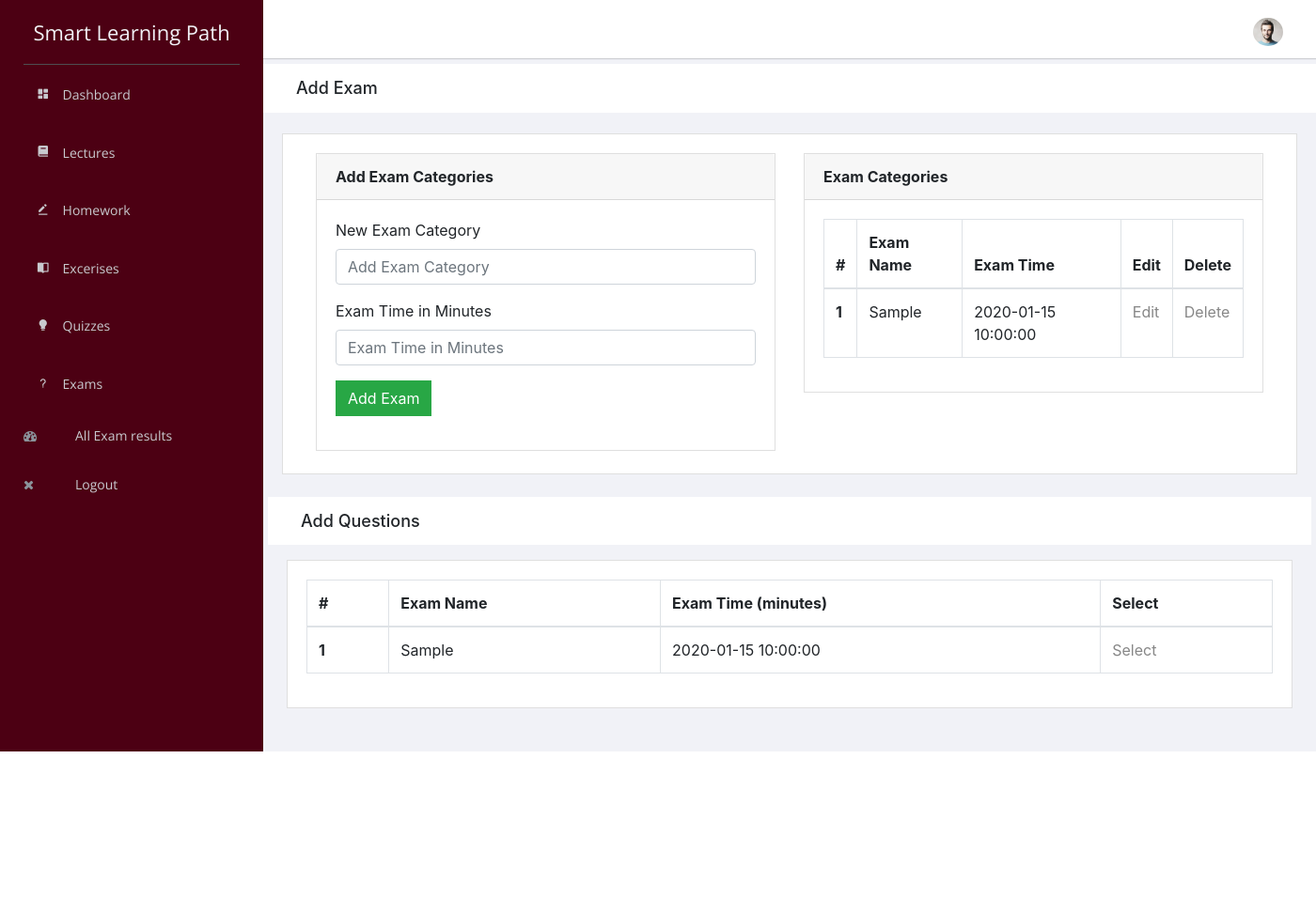
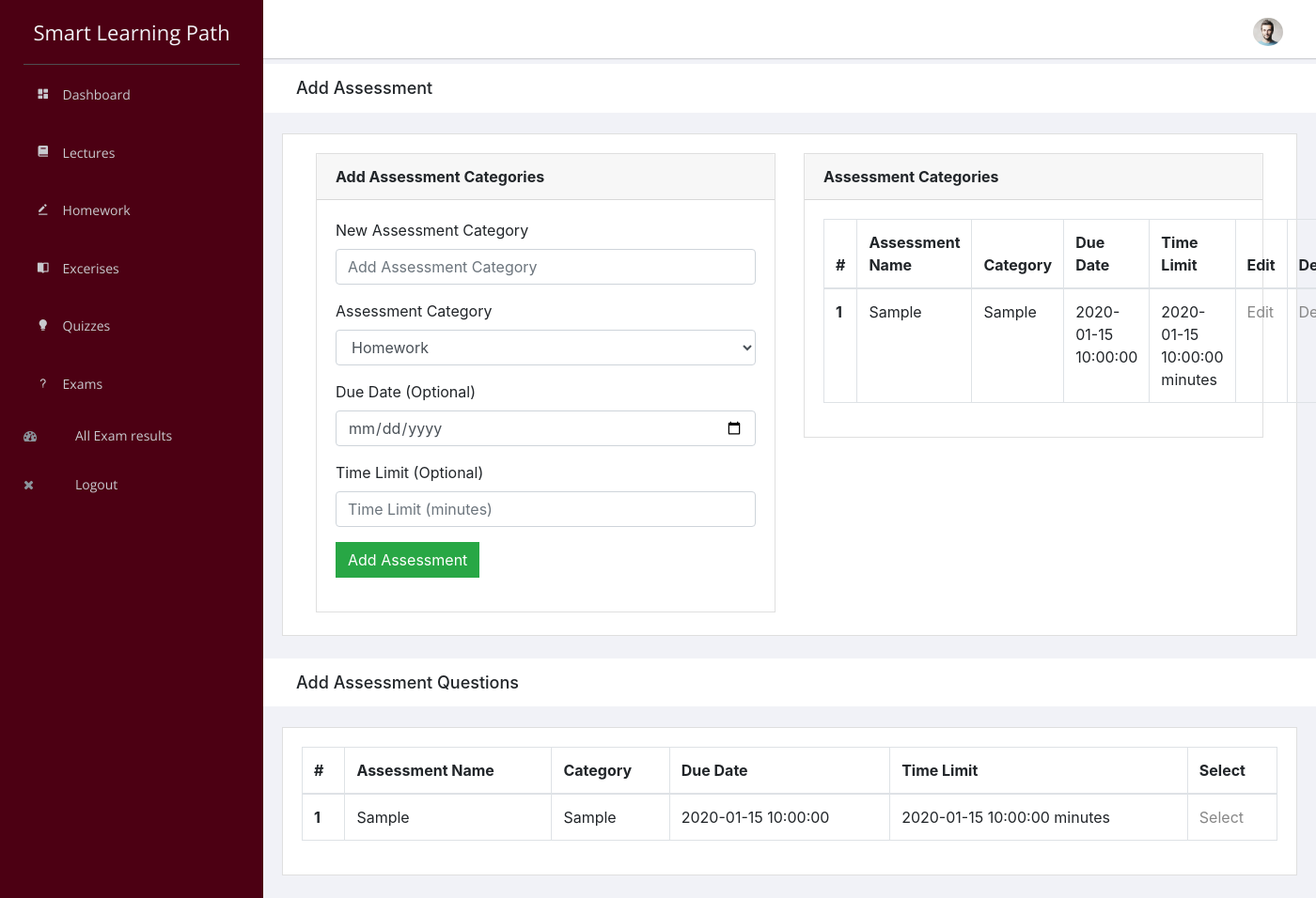
Before and after one commit to sir-fawzy/Smart-Learning-Path, a PHP site: page /admin/exam_category.php in a window 1400 px wide; the page is wider, and only the part inside the window is pictured. Shown: that part at 94% size. Before the commit the page ends 800 px from the top of that part, so only its background shows below. Run offline with PHP 8.4, Linux system fonts and the light colour scheme; tables that the repository leaves empty or names only in its code hold one stand-in row (values such as "Sample post"); some libraries are stand-ins or nearby versions.

Commit message:
updates to admin side

```diff
--- a/admin/add_exam_questions(exam).php
+++ b/admin/add_exam_questions(exam).php
@@ -1,5 +1,4 @@
 <?php
-
 include "../connection.php";
 ?>
 
@@ -7,7 +6,7 @@ include "../connection.php";
     <div class="col-sm-4">
         <div class="page-header float-left">
             <div class="page-title">
-                <h1>Add Questions</h1>
+                <h1>Add Assessment Questions</h1>
             </div>
         </div>
     </div>
@@ -23,16 +22,16 @@ include "../connection.php";
                             <thead>
                                 <tr>
                                     <th scope="col">#</th>
-                                    <th scope="col">Exam Name</th>
-                                    <th scope="col">Exam Time (minutes)</th>
+                                    <th scope="col">Assessment Name</th>
+                                    <th scope="col">Category</th>
+                                    <th scope="col">Due Date</th>
+                                    <th scope="col">Time Limit</th>
                                     <th scope="col">Select</th>
                                 </tr>
                             </thead>
                             <tbody>
                                 <?php
-
                                 $count = 0;
-
                                 $res = mysqli_query($link, "SELECT * FROM exam_category");
 
                                 while ($row = mysqli_fetch_array($res)) {
@@ -41,8 +40,10 @@ include "../connection.php";
                                     <tr>
                                         <th scope="row"><?php echo $count; ?></th>
                                         <td><?php echo $row["category"]; ?></td>
-                                        <td><?php echo $row["exam_time_in_minutes"]; ?></td>
-                                        <td><a href="add_edit_questions.php?id=<?php echo $row["id"]; ?>">Select</a></td>
+                                        <td><?php echo ucfirst($row["assessment_category"]); ?></td>
+                                        <td><?php echo $row["due_date"] ? $row["due_date"] : "Not Set"; ?></td>
+                                        <td><?php echo $row["time_limit"] ? $row["time_limit"] . " minutes" : "Not Set"; ?></td>
+                                        <td><a href="add_edit_assessment_questions.php?id=<?php echo $row["id"]; ?>">Select</a></td>
                                     </tr>
                                     <?php
                                 }
--- a/admin/exam_category.php
+++ b/admin/exam_category.php
@@ -1,6 +1,7 @@
 <?php
 include "header.php";
 include "../connection.php";
+
 if (!$link) {
     die("Connection failed: " . mysqli_connect_error());
 }
@@ -10,16 +11,14 @@ if (!$link) {
     <div class="col-sm-4">
         <div class="page-header float-left">
             <div class="page-title">
-                        <h1>Add Exam</h1>
+                <h1>Add Assessment</h1>
+            </div>
         </div>
     </div>
 </div>
 
-        </div>
-
 <div class="content mt-3">
     <div class="animated fadeIn">
-
         <div class="row">
             <div class="col-lg-12">
                 <div class="card">
@@ -27,31 +26,54 @@ if (!$link) {
                         <div class="card-body">
                             <div class="col-lg-6">
                                 <div class="card">
-                                        <div class="card-header"><strong>Add Exam Categories</strong></div>
+                                    <div class="card-header"><strong>Add Assessment Categories</strong></div>
                                     <div class="card-body card-block">
-                                            <div class="form-group"><label for="company" class=" form-control-label">New Exam Category</label><input type="text" name="examname" placeholder="Add Exam Category" class="form-control"></div>
-                                                <div class="form-group"><label for="vat" class=" form-control-label">Exam Time in Minutes</label><input type="text"  placeholder="Exam Time in Minutes" class="form-control" name="examtime"></div>
                                         <div class="form-group">
-                                                    <input type="submit" name="submit1" value="Add Exam" class="btn btn-success">
+                                            <label for="assessment_name" class="form-control-label">New Assessment Category</label>
+                                            <input type="text" name="assessmentname" placeholder="Add Assessment Category" class="form-control">
+                                        </div>
+
+                                        <div class="form-group">
+                                            <label for="assessment_category" class="form-control-label">Assessment Category</label>
+                                            <select name="assessment_category" class="form-control">
+                                                <option value="homework">Homework</option>
+                                                <option value="quiz">Quiz</option>
+                                                <option value="exercise">Exercise</option>
+                                                <option value="test">Test</option>
+                                            </select>
+                                        </div>
+
+                                        <div class="form-group">
+                                            <label for="due_date" class="form-control-label">Due Date (Optional)</label>
+                                            <input type="date" name="due_date" class="form-control">
+                                        </div>
+
+                                        <div class="form-group">
+                                            <label for="time_limit" class="form-control-label">Time Limit (Optional)</label>
+                                            <input type="text" name="time_limit" placeholder="Time Limit (minutes)" class="form-control">
+                                        </div>
+
+                                        <div class="form-group">
+                                            <input type="submit" name="submit1" value="Add Assessment" class="btn btn-success">
                                         </div>
                                     </div> <!-- .card -->
-
                                 </div>
-                    <!--/.col-->
-                                            </div>
+                            </div> <!-- .col -->
 
                             <div class="col-lg-6">
                                 <div class="card">
                                     <div class="card-header">
-                                <strong class="card-title">Exam Categories</strong>
+                                        <strong class="card-title">Assessment Categories</strong>
                                     </div>
                                     <div class="card-body">
                                         <table class="table table-bordered">
                                             <thead>
                                                 <tr>
                                                     <th scope="col">#</th>
-                                            <th scope="col">Exam Name</th>
-                                            <th scope="col">Exam Time</th>
+                                                    <th scope="col">Assessment Name</th>
+                                                    <th scope="col">Category</th>
+                                                    <th scope="col">Due Date</th>
+                                                    <th scope="col">Time Limit</th>
                                                     <th scope="col">Edit</th>
                                                     <th scope="col">Delete</th>
                                                 </tr>
@@ -60,14 +82,16 @@ if (!$link) {
 
                                                 <?php
                                                 $count=0;
-                                    $res=mysqli_query($link,"SELECT * from exam_category");
-                                    while( $row=mysqli_fetch_array($res) ) {
+                                                $res = mysqli_query($link, "SELECT * FROM exam_category");
+                                                while ($row = mysqli_fetch_array($res)) {
                                                     $count++;
                                                     ?>
                                                     <tr>
                                                         <th scope="row"><?php echo $count; ?></th>
                                                         <td><?php echo $row["category"]; ?></td>
-                                            <td><?php echo $row["exam_time_in_minutes"]; ?></td>
+                                                        <td><?php echo ucfirst($row["assessment_category"]); ?></td>
+                                                        <td><?php echo $row["due_date"] ? $row["due_date"] : "Not Set"; ?></td>
+                                                        <td><?php echo $row["time_limit"] ? $row["time_limit"] . " minutes" : "Not Set"; ?></td>
                                                         <td><a href="edit_exam.php?id=<?php echo $row["id"]; ?>">Edit</a></td>
                                                         <td><a href="delete.php?id=<?php echo $row["id"]; ?>">Delete</a></td>
                                                     </tr>
@@ -79,24 +103,32 @@ if (!$link) {
                                         </table>
                                     </div>
                                 </div>
+                            </div> <!-- .col -->
                         </div>
+                    </form>
                 </div>
-
-                                        </form>
+            </div> <!-- .card -->
+        </div>
     </div>
 </div>
 
 <?php
 if (isset($_POST["submit1"])) {
-    mysqli_query($link,"INSERT into exam_category values(NULL,'$_POST[examname]','$_POST[examtime]')") or die(mysqli_error($link));
+    $assessment_name = $_POST['assessmentname'];
+    $assessment_category = $_POST['assessment_category'];
+    $due_date = $_POST['due_date'];
+    $time_limit = $_POST['time_limit'];
+
+    mysqli_query($link, "INSERT INTO exam_category (category, assessment_category, due_date, time_limit)
+                         VALUES ('$assessment_name', '$assessment_category', '$due_date', '$time_limit')")
+    or die(mysqli_error($link));
+
     ?>
     <script type="text/javascript">
-        alert("exam added successfully!");
-        window.location.href=window.location.href;
+        alert("Assessment added successfully!");
+        window.location.href = window.location.href;
     </script>
     <?php
-
-
 }
 ?>
 
--- a/admin/header.php
+++ b/admin/header.php
@@ -78,7 +78,7 @@
             <div id="main-menu" class="main-menu collapse navbar-collapse">
                 <ul class="nav navbar-nav">
                     <li>
-                        <a href="./index.html"> <i class='bx bxs-dashboard' style="margin: 6%"></i></i>Dashboard </a>
+                        <a href="dashboard.php"> <i class='bx bxs-dashboard' style="margin: 6%"></i></i>Dashboard </a>
                     </li>
                     <hr>
                     <li>
--- a/connection.php
+++ b/connection.php
@@ -1,6 +1,7 @@
 <?php
-$link = mysqli_connect("localhost", "root", "mpkq88@2022", "online_quiz");
+$link = mysqli_connect("localhost", "root", "", "online_quiz");
 
+//mpkq88@2022
 // Check if the connection is successful
 if (!$link) {
     die("Connection failed: " . mysqli_connect_error());
```
Also changed, not shown: admin/dashboard.php (added, +73 -0 lines), admin/index.html (deleted, +0 -32 lines), admin/modifications.txt (added). Lines whose indentation alone changed are shown as unchanged.
